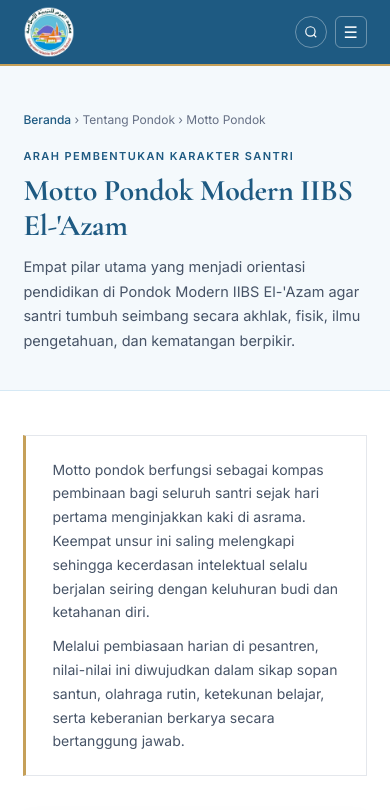
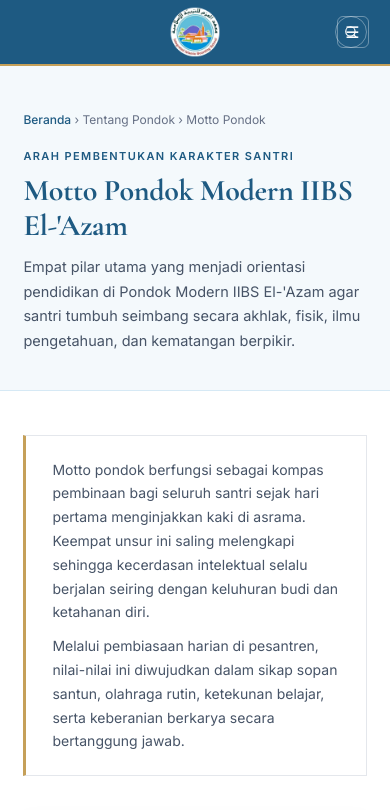
Before and after one commit to cndyamee/iibs-elazam-web, a plain HTML site: page motto.html in a window 390 px wide. Shown: the top 810 px of the page. Drawn offline with nearby package versions, Linux system fonts and the light colour scheme.

Commit message:
Update tampilan index, motto, dan panca-jiwa

```diff
--- a/motto.html
+++ b/motto.html
@@ -231,7 +231,34 @@
         }
 
         @media (max-width: 900px) {
-            .menu-toggle { display: flex; }
+            header {
+                position: sticky;
+                justify-content: center;
+            }
+
+            .brand {
+                margin: 0 auto;
+            }
+
+            .menu-toggle {
+                display: flex;
+                position: absolute;
+                left: 6%;
+                top: 50%;
+                transform: translateY(-50%);
+            }
+
+            .header-actions {
+                position: absolute;
+                right: 6%;
+                top: 50%;
+                transform: translateY(-50%);
+            }
+
+            .search-popover {
+                right: 6%;
+            }
+
             nav {
                 display: none; position: absolute; top: 100%; left: 0; right: 0;
                 background: var(--sky-deep); border-bottom: 2px solid var(--gold-accent);
```
Also changed, not shown: index.html (+27 -14 lines), panca-jiwa.html (+28 -1 lines).
